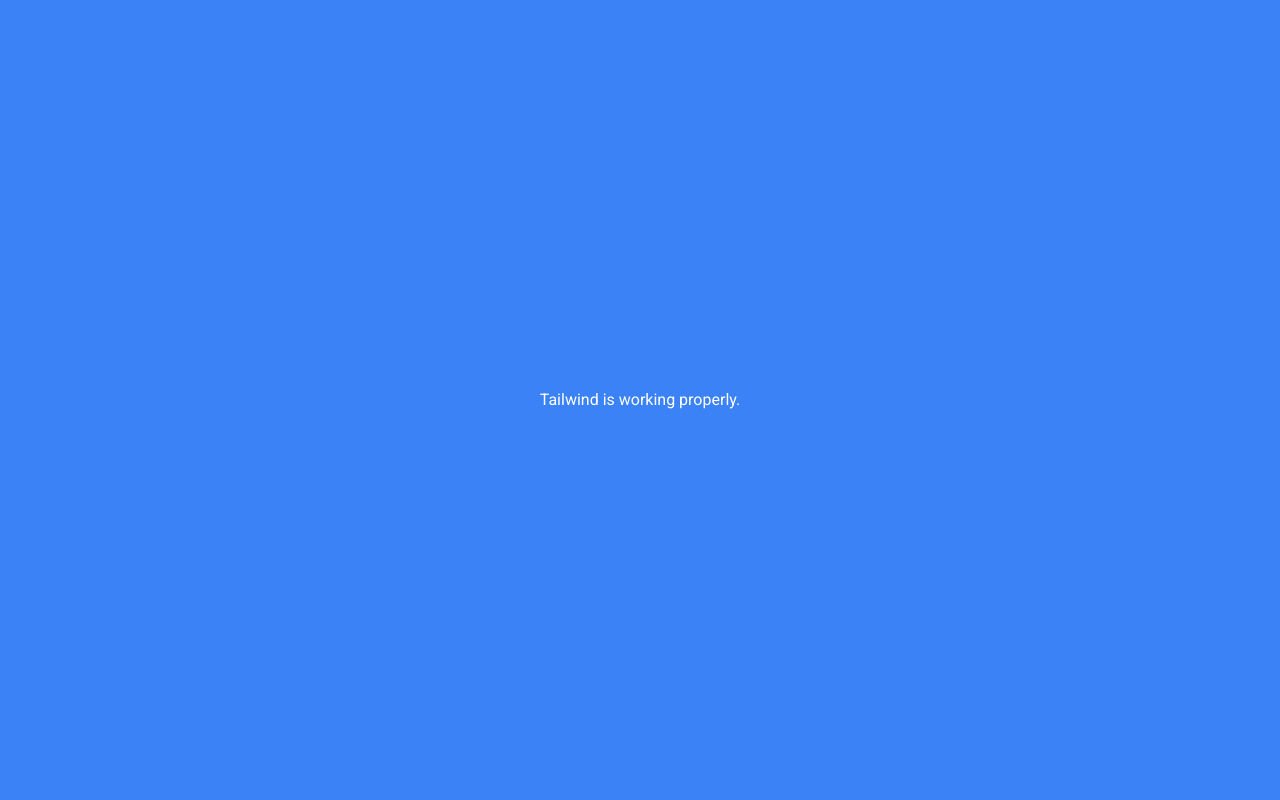
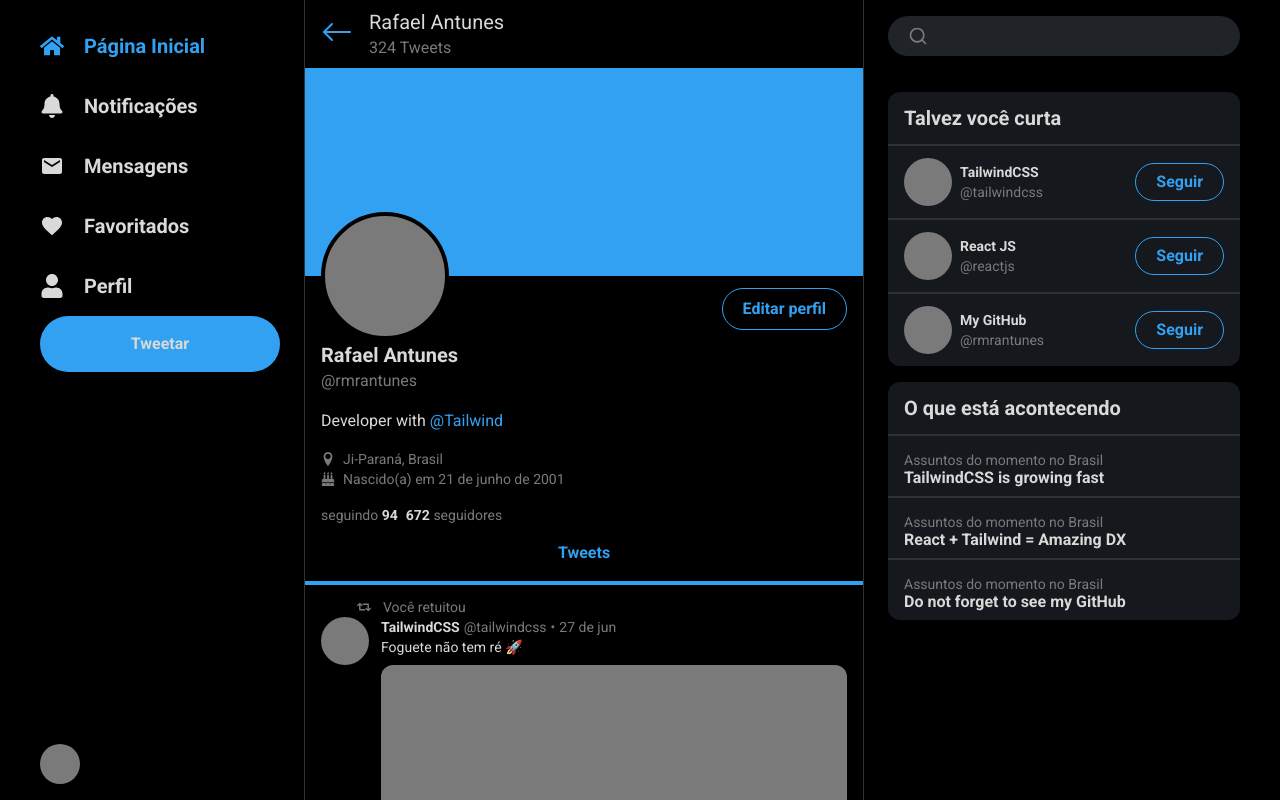
Before and after one commit to rmrantunes/twitter-home-tailwindcss-clone, a React (Create React App) app: page / in a window 1280 px wide. Shown: the top 800 px of the page. Built offline with nearby package versions, Linux system fonts and the light colour scheme.

Commit message:
Delagate the responsability of the styles to Layout component

```diff
--- a/src/App.tsx
+++ b/src/App.tsx
@@ -1,9 +1,10 @@
 import React from "react";
+import { Layout } from "./components/Layout/Layout";
 
 function App() {
   return (
-    <div className="bg-blue-500 text-white min-h-screen flex items-center justify-center">
-      Tailwind is working properly.
+    <div>
+      <Layout />
     </div>
   );
 }
```
